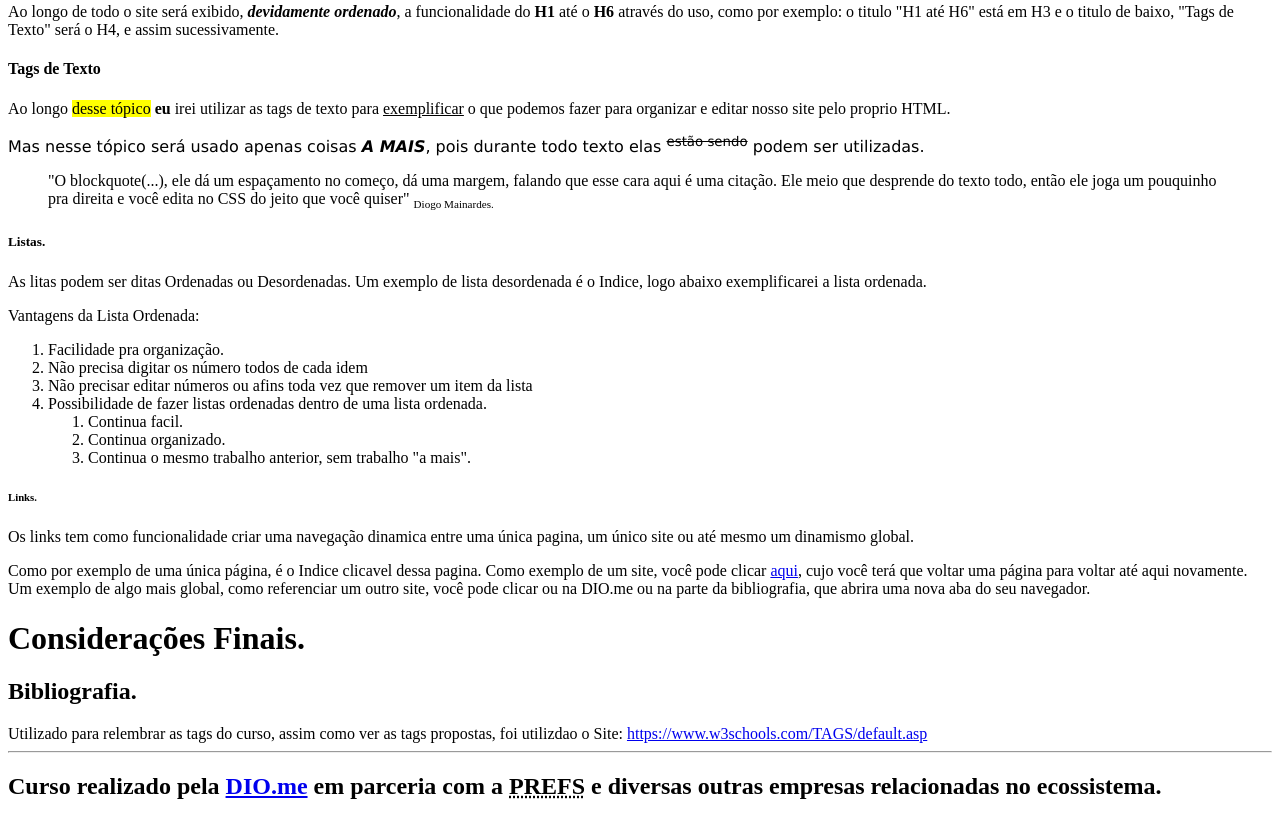
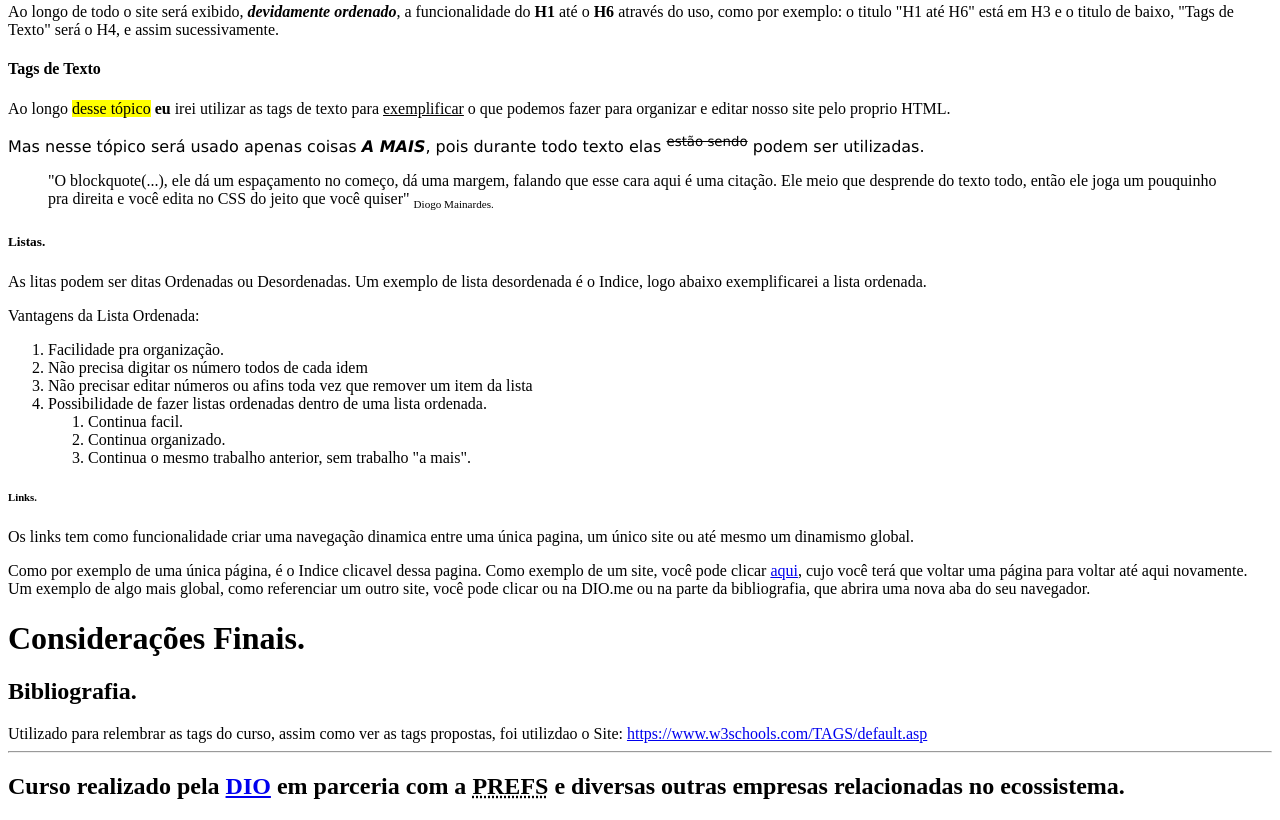
Before and after one commit to VSZolet/HTMLDio, a plain HTML site: page index.html in a window 1280 px wide. Shown: the part 332-1152 px from the top of the page. Drawn offline with Linux system fonts and the light colour scheme.

Commit message:
Commit de correcao

```diff
--- a/index.html
+++ b/index.html
@@ -47,7 +47,7 @@
     <h2>Bibliografia.</h2>
     Utilizado para relembrar as tags do curso, assim como ver as tags propostas, foi utilizdao o Site: <a href="https://www.w3schools.com/TAGS/default.asp" target="_blank">https://www.w3schools.com/TAGS/default.asp</a>
     <hr />
-    <h2>Curso realizado pela <a href="http://dio.me" title="Clique e começe você também." target="_blank">DIO.me</a> em parceria com a <abbr title="Prefeitura de Curitiba">PREFS</abbr> e diversas outras empresas relacionadas no ecossistema.</h2>
+    <h2>Curso realizado pela <a href="http://dio.me" title="Clique e começe você também." target="_blank">DIO</a> em parceria com a <abbr title="Prefeitura de Curitiba">PREFS</abbr> e diversas outras empresas relacionadas no ecossistema.</h2>
 
 </body>
 </html>
```
Also changed, not shown: 1 other file.
